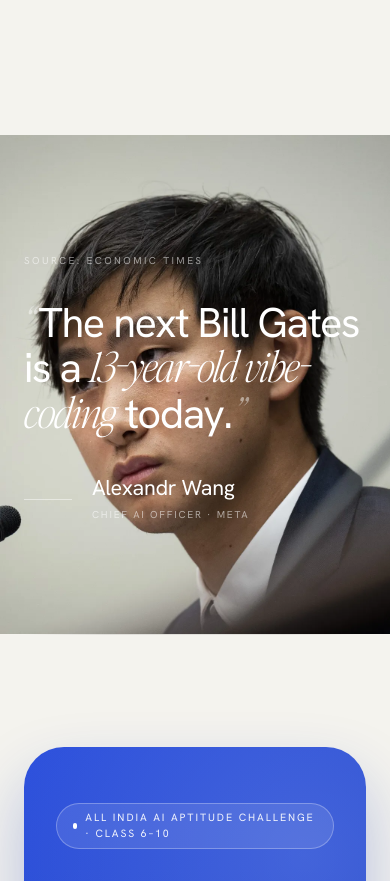
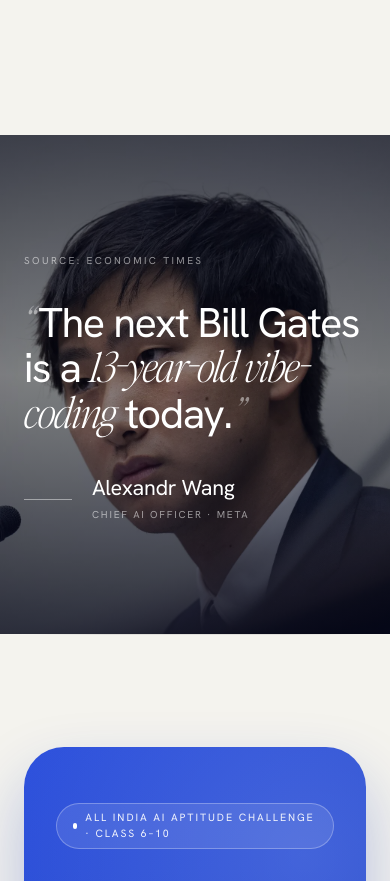
Before and after one commit to hamzasdq11/ai-wingschool, a React (Vite) app: page / in a window 390 px wide. Shown: the part 2940-3821 px from the top of the page. Built offline with nearby package versions, Linux system fonts and the light colour scheme.

Commit message:
feat(mobile): cinematic dark scrim over WangQuote photo below md
Vertical navy gradient (deeper at frame edges, lighter mid) restores
text readability after the directional gradient was made md-only.

Co-Authored-By: Claude Fable 5 <noreply@anthropic.com>

```diff
--- a/src/components/WangQuote.tsx
+++ b/src/components/WangQuote.tsx
@@ -20,6 +20,14 @@ export function WangQuote({ coda }: { coda?: React.ReactNode }) {
           style={{
             background:
               "linear-gradient(90deg, #05081C 0%, rgba(5,8,28,0.92) 14%, rgba(5,8,28,0.62) 32%, rgba(5,8,28,0.18) 58%, rgba(5,8,28,0) 78%)",
+          }}
+        />
+        <div
+          aria-hidden
+          className="absolute inset-0 md:hidden"
+          style={{
+            background:
+              "linear-gradient(180deg, rgba(5,8,28,0.68) 0%, rgba(5,8,28,0.42) 48%, rgba(5,8,28,0.78) 100%)",
           }}
         />
       </div>
```
